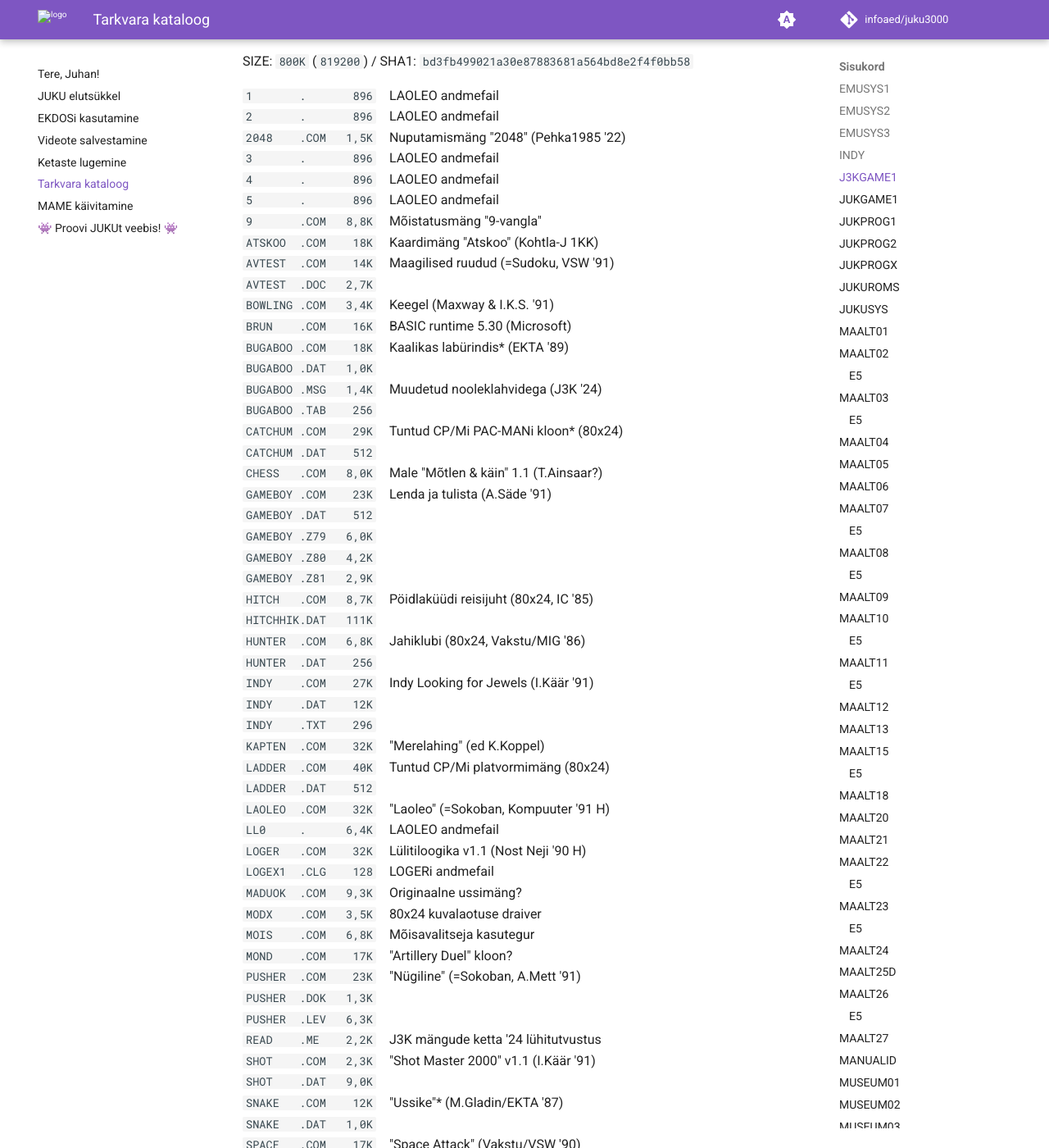
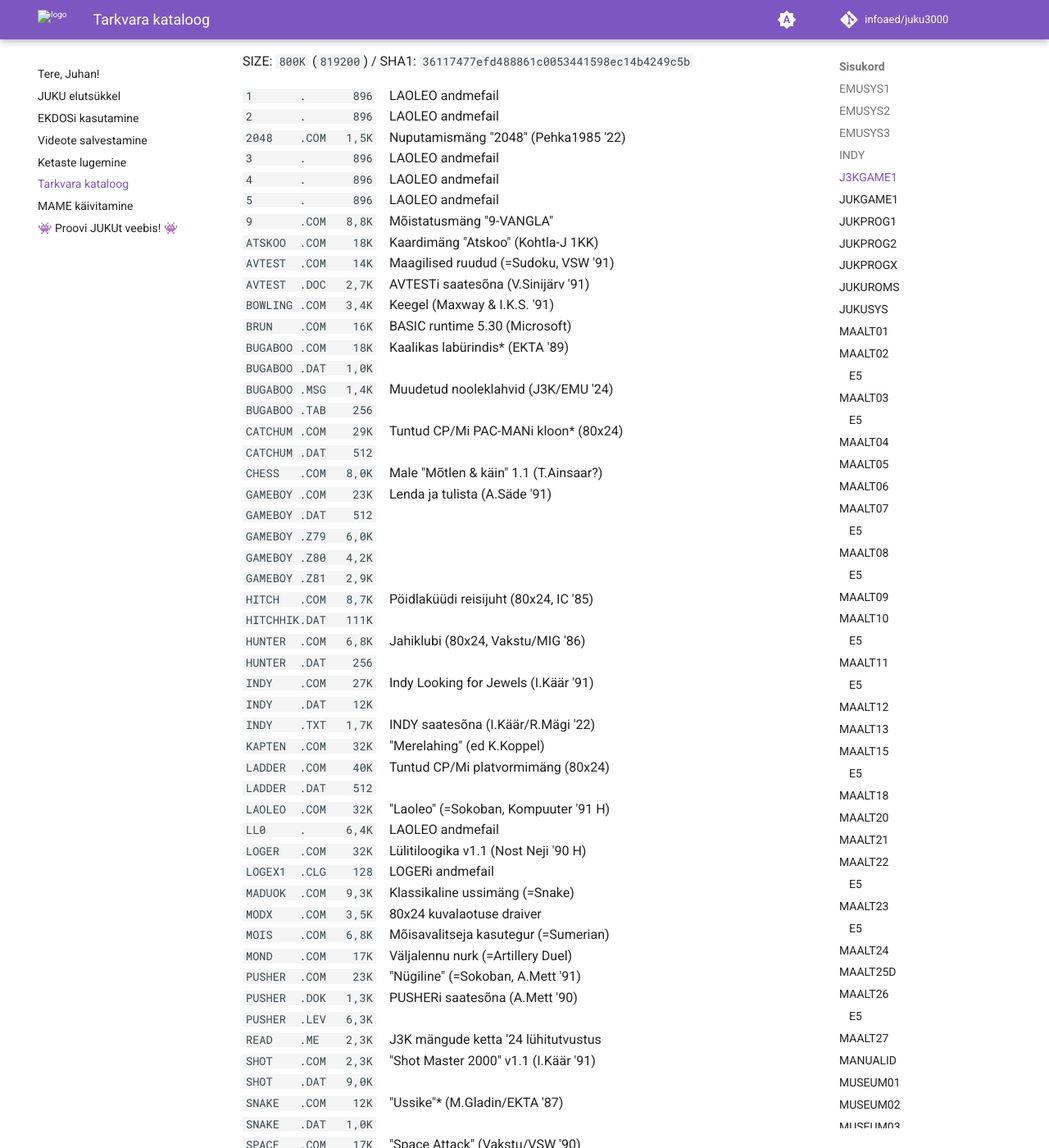
Before and after one commit to infoaed/juku3000, an MkDocs documentation site: the page built from docs/tarkvara-kataloog.md, in a window 1280 px wide and 1400 px high, scrolled down 3596 px. Shown: the whole window at 82% size. Built offline with MkDocs 1.6.1 and Material for MkDocs 9.7.7, drawn with Linux system fonts in a browser that asks for light colours; comment, search, counter and statistics services are not loaded; some of the changed text lies outside the part shown.

Commit message:
Uuenda mängude ketta kirjeldusi, indy.txt asemele pikem fail

```diff
--- a/docs/tarkvara-kataloog.md
+++ b/docs/tarkvara-kataloog.md
@@ -141,7 +141,7 @@ mängudest on teistel JUKU ketastel tervikuna avaldamata. Ketas on kasutusel
 veebiemulaatoris https://infoaed.ee/juku/ ja selle saab alla laadida
 https://elektroonikamuuseum.ee/failid/juku/tarkvara/J3KGAME1.JUK.
 
-SIZE: `800K` (`819200`) / SHA1: `bd3fb499021a30e87883681a564bd8e2f4f0bb58`
+SIZE: `800K` (`819200`) / SHA1: `36117477efd488861c0053441598ec14b4249c5b`
 
 ``1       .       896``    LAOLEO andmefail
 ``2       .       896``    LAOLEO andmefail
@@ -149,15 +149,15 @@ SIZE: `800K` (`819200`) / SHA1: `bd3fb499021a30e87883681a564bd8e2f4f0bb58`
 ``3       .       896``    LAOLEO andmefail
 ``4       .       896``    LAOLEO andmefail
 ``5       .       896``    LAOLEO andmefail
-``9       .COM   8,8K``    Mõistatusmäng "9-vangla"
+``9       .COM   8,8K``    Mõistatusmäng "9-VANGLA"
 ``ATSKOO  .COM    18K``    Kaardimäng "Atskoo" (Kohtla-J 1KK)
 ``AVTEST  .COM    14K``    Maagilised ruudud (=Sudoku, VSW '91)
-``AVTEST  .DOC   2,7K``
+``AVTEST  .DOC   2,7K``    AVTESTi saatesõna (V.Sinijärv '91)
 ``BOWLING .COM   3,4K``    Keegel (Maxway & I.K.S. '91)
 ``BRUN    .COM    16K``    BASIC runtime 5.30 (Microsoft)
 ``BUGABOO .COM    18K``    Kaalikas labürindis\* (EKTA '89)
 ``BUGABOO .DAT   1,0K``
-``BUGABOO .MSG   1,4K``    Muudetud nooleklahvidega (J3K '24)
+``BUGABOO .MSG   1,4K``    Muudetud nooleklahvid (J3K/EMU '24)
 ``BUGABOO .TAB    256``
 ``CATCHUM .COM    29K``    Tuntud CP/Mi PAC-MANi kloon\* (80x24)
 ``CATCHUM .DAT    512``
@@ -173,7 +173,7 @@ SIZE: `800K` (`819200`) / SHA1: `bd3fb499021a30e87883681a564bd8e2f4f0bb58`
 ``HUNTER  .DAT    256``
 ``INDY    .COM    27K``    Indy Looking for Jewels (I.Käär '91)
 ``INDY    .DAT    12K``
-``INDY    .TXT    296``
+``INDY    .TXT   1,7K``    INDY saatesõna (I.Käär/R.Mägi '22)
 ``KAPTEN  .COM    32K``    "Merelahing" (ed K.Koppel)
 ``LADDER  .COM    40K``    Tuntud CP/Mi platvormimäng (80x24)
 ``LADDER  .DAT    512``
@@ -181,22 +181,22 @@ SIZE: `800K` (`819200`) / SHA1: `bd3fb499021a30e87883681a564bd8e2f4f0bb58`
 ``LL0     .      6,4K``    LAOLEO andmefail
 ``LOGER   .COM    32K``    Lülitiloogika v1.1 (Nost Neji '90 H)
 ``LOGEX1  .CLG    128``    LOGERi andmefail
-``MADUOK  .COM   9,3K``    Originaalne ussimäng?
+``MADUOK  .COM   9,3K``    Klassikaline ussimäng (=Snake)
 ``MODX    .COM   3,5K``    80x24 kuvalaotuse draiver
-``MOIS    .COM   6,8K``    Mõisavalitseja kasutegur
-``MOND    .COM    17K``    "Artillery Duel" kloon?
+``MOIS    .COM   6,8K``    Mõisavalitseja kasutegur (=Sumerian)
+``MOND    .COM    17K``    Väljalennu nurk (=Artillery Duel)
 ``PUSHER  .COM    23K``    "Nügiline" (=Sokoban, A.Mett '91)
-``PUSHER  .DOK   1,3K``
+``PUSHER  .DOK   1,3K``    PUSHERi saatesõna (A.Mett '90)
 ``PUSHER  .LEV   6,3K``
-``READ    .ME    2,2K``    J3K mängude ketta '24 lühitutvustus
+``READ    .ME    2,3K``    J3K mängude ketta '24 lühitutvustus
 ``SHOT    .COM   2,3K``    "Shot Master 2000" v1.1 (I.Käär '91)
 ``SHOT    .DAT   9,0K``
 ``SNAKE   .COM    12K``    "Ussike"\* (M.Gladin/EKTA '87)
 ``SNAKE   .DAT   1,0K``
 ``SPACE   .COM    17K``    "Space Attack" (Vakstu/VSW '90)
 ``ZOO     .COM    25K``    "Lode Runner" loomaaias\* (Vakstu '91)
-``ZOO     .TXT    426``
-``TANK    .COM    15K``    Tank UFOde vastu
+``ZOO     .TXT    426``    ZOO saatesõna (ed J3K/EMU '24)
+``TANK    .COM    15K``    Tank UFOde vastu (=Sabotage/Invaders)
 ``TET     .COM    17K``    Hiirega "Tetris" (A.Mett '90 H)
 ``TETRIS  .COM   1,9K``    Graafiline "Tetris" (T.Ainsaar '90)
 ``XONIX   .COM   3,8K``    "Xonix"\* (=Qix, E.Jürviste/EKTA '87)
@@ -219,7 +219,7 @@ SIZE: `800K` (`819200`) / SHA1: `efd6e83669777966d523d323ea61e0352eea88ff`
 ``ASCII   .       896``    Ladina tähestiku font (US laotus)
 ``ATSKOO  .COM    18K``    Kaardimäng "Atskoo" (Kohtla-J 1KK)
 ``AVTEST  .COM    14K``    Maagilised ruudud (=Sudoku, VSW '91)
-``AVTEST  .DOC   2,7K``
+``AVTEST  .DOC   2,7K``    AVTESTi saatesõna (V.Sinijärv '91)
 ``BOWLING .COM   3,5K``    Keegel (Maxway & I.K.S. '91)
 ``BUGABOO .COM    18K``    Kaalikas labürindis (EKTA '89)
 ``BUGABOO .DAT   1,0K``
@@ -249,15 +249,15 @@ SIZE: `800K` (`819200`) / SHA1: `efd6e83669777966d523d323ea61e0352eea88ff`
 ``LL0     .      6,4K``    LAOLEO andmefail
 ``LOGER   .COM    32K``    Lülitiloogika v1.1 (Nost Neji '90 H)
 ``LUKK    .TET    128``
-``MADUOK  .COM   9,3K``    Originaalne ussimäng?
+``MADUOK  .COM   9,3K``    Klassikaline ussimäng (=Snake)
 ``MODX    .COM   3,5K``    80x24 kuvalaotuse draiver
-``MOND    .COM    17K``    "Artillery Duel" kloon?
+``MOND    .COM    17K``    Väljalennu nurk (=Artillery Duel)
 ``RUS     .       896``    Kirillitsa font (KOI-8)
 ``SHOT    .COM   2,3K``    "Shot Master 2000" v1.1 (I.Käär '91)
 ``SNAKE   .COM    12K``    "Ussike" (M.Gladin/EKTA '87)
 ``SNAKE   .DAT   1,0K``
 ``ZOO     .COM    25K``    "Lode Runner" loomaaias (Vakstu '91)
-``TANK    .COM    15K``    Tank UFOde vastu
+``TANK    .COM    15K``    Tank UFOde vastu (=Sabotage/Invaders)
 ``TET     .COM    17K``    Hiirega "Tetris" (A.Mett '90 H)
 ``TETRIS1 .COM   1,9K``    Graafiline "Tetris" (T.Ainsaar '90)
 ``TETRIS  .COM    23K``    "Tetris" 1.1 (A.Mett '90)
@@ -596,9 +596,9 @@ SIZE: `800K` (`819200`) / SHA1: `64b16291e7fdf850a1e3d6aabbd464b760aa3f88`
 ``LADDER  .DAT    512``
 ``LAOLEO  .COM    32K``    "Laoleo" (=Sokoban, Kompuuter '91 H)
 ``LOGER   .COM    32K``    Lülitiloogika v1.1 (Nost Neji '90 H)
-``MADUOK  .COM   9,3K``    Originaalne ussimäng?
+``MADUOK  .COM   9,3K``    Klassikaline ussimäng (=Snake)
 ``MODX    .COM   3,5K``    80x24 kuvalaotuse draiver
-``MOND    .COM    17K``    "Artillery Duel" kloon?
+``MOND    .COM    17K``    Väljalennu nurk (=Artillery Duel)
 ``SHOT    .COM   2,3K``    "Shot Master 2000" v1.1 (I.Käär '91)
 ``SNAKE   .COM    12K``    "Ussike" (M.Gladin/EKTA '87)
 ``SNAKE   .DAT   1,0K``
@@ -641,7 +641,7 @@ SIZE: `800K` (`819200`) / SHA1: `e4223e2bba25dc4b2b3ba4de6a4f63b156566b8a`
 ``MODE    .       256``    40x24, 53x24 ja 64x20 lüliti
 ``MODE    .COM    256``    40x24, 53x24 ja 64x20 lüliti
 ``MODX    .COM   3,5K``    80x24 kuvalaotuse draiver
-``MOND    .COM    17K``    "Artillery Duel" kloon?
+``MOND    .COM    17K``    Väljalennu nurk (=Artillery Duel)
 ``MP      .       17K``    Multiplan 1.05 (Microsoft '81)
 ``MP      .COM    17K``    Multiplan 1.05 (Microsoft '81)
 ``PIP     .COM   7,3K``    Failide kopeerija (CP/M)
@@ -705,7 +705,7 @@ SIZE: `800K` (`819200`) / SHA1: `ce3509c93b718c982f228e99b713ce87a965bb0c`
 ``ALLAN   .PIC      0``
 ``ATSKOO  .COM    18K``    Kaardimäng "Atskoo" (Kohtla-J 1KK)
 ``AVTEST  .COM    14K``    Maagilised ruudud (=Sudoku, VSW '91)
-``AVTEST  .DOC   2,7K``
+``AVTEST  .DOC   2,7K``    AVTESTi saatesõna (V.Sinijärv '91)
 ``B80     .COM    24K``    BASIC-80 5.21 (Microsoft '81)
 ``BIO80   .BAS   2,0K``
 ``BOWLING .COM   3,5K``    Keegel (Maxway & I.K.S. '91)
@@ -770,7 +770,7 @@ SIZE: `800K` (`819200`) / SHA1: `ce3509c93b718c982f228e99b713ce87a965bb0c`
 SIZE: `800K` (`819200`) / SHA1: `5c86653a2a1656bce163d92c1b774d3a7e39aae6`
 
 ``AVTEST  .COM    14K``
-``AVTEST  .DOC   2,7K``
+``AVTEST  .DOC   2,7K``    AVTESTi saatesõna (V.Sinijärv '91)
 ``BOWLING .COM   3,5K``    Keegel (Maxway & I.K.S. '91)
 ``BUGABOO .COM    18K``    Kaalikas labürindis (EKTA '89)
 ``BUGABOO .DAT   1,0K``
@@ -781,7 +781,7 @@ SIZE: `800K` (`819200`) / SHA1: `5c86653a2a1656bce163d92c1b774d3a7e39aae6`
 ``COMPU   .COM   1,8K``    Compute Mate 160 printeri draiver
 ``INDY    .COM    27K``    Indy Looking for Jewels (I.Käär '91)
 ``MODX    .COM   3,5K``    80x24 kuvalaotuse draiver
-``MOND    .COM    17K``    "Artillery Duel" kloon?
+``MOND    .COM    17K``    Väljalennu nurk (=Artillery Duel)
 ``SNAKE   .COM    12K``    "Ussike" (M.Gladin/EKTA '87)
 ``XONIX   .COM   3,8K``    "Qixi" kloon (E.Jürviste/EKTA '87)
 
@@ -800,7 +800,7 @@ SIZE: `800K` (`819200`) / SHA1: `e06467eafb906cdf21da1f896d4beb040f37302a`
 ``5       .       896``    LAOLEO andmefail
 ``ATSKOO  .COM    18K``    Kaardimäng "Atskoo" (Kohtla-J 1KK)
 ``AVTEST  .COM    14K``    Maagilised ruudud (=Sudoku, VSW '91)
-``AVTEST  .DOC   2,7K``
+``AVTEST  .DOC   2,7K``    AVTESTi saatesõna (V.Sinijärv '91)
 ``B80     .COM    24K``    BASIC-80 5.21 (Microsoft '81)
 ``BIO80   .BAS   2,0K``
 ``BOWLING .COM   3,5K``    Keegel (Maxway & I.K.S. '91)
@@ -830,7 +830,7 @@ SIZE: `800K` (`819200`) / SHA1: `e06467eafb906cdf21da1f896d4beb040f37302a`
 ``LUKK    .TET    128``
 ``MADUOK  .$$$      0``
 ``MODX    .COM   3,5K``    80x24 kuvalaotuse draiver
-``MOND    .COM    17K``    "Artillery Duel" kloon?
+``MOND    .COM    17K``    Väljalennu nurk (=Artillery Duel)
 ``PATTERN .PIC   7,2K``
 ``PIP     .COM   7,3K``    Failide kopeerija (CP/M)
 ``POWER   .COM    16K``    Kettahaldur 3.03 (P.Breder '82)
@@ -872,14 +872,14 @@ SIZE: `800K` (`819200`) / SHA1: `1bab084d9d7869327319fbc9cc3de245df9eab32`
 ``LAOLEO  .COM    32K``    "Laoleo" (=Sokoban, Kompuuter '91 H)
 ``LLL     .COM    31K``
 ``MODE    .COM    256``    40x24, 53x24 ja 64x20 lüliti
-``MOND    .COM    17K``    "Artillery Duel" kloon?
+``MOND    .COM    17K``    Väljalennu nurk (=Artillery Duel)
 ``MP      .$$$      0``
 ``MUSAM   .COM   3,7K``    Klaver "Musa Master" (EKTA '89)
 ``PIP     .COM   7,3K``    Failide kopeerija (CP/M)
 ``POWER   .COM    16K``    Kettahaldur 3.03 (P.Breder '82)
 ``SNAKE   .COM    12K``    "Ussike" (M.Gladin/EKTA '87)
 ``ZOO     .COM    25K``    "Lode Runner" loomaaias (Vakstu '91)
-``TANK    .COM    15K``    Tank UFOde vastu
+``TANK    .COM    15K``    Tank UFOde vastu (=Sabotage/Invaders)
 ``TET     .COM    17K``
 ``TETRIS  .COM    23K``    "Tetris" 1.1 (A.Mett '90)
 ``WS      .COM    16K``    MicroPro WordStar 3.0 (64x20)
@@ -1192,7 +1192,7 @@ SIZE: `800K` (`819200`) / SHA1: `9612a6d94a2587848cafc342bc1706e83c9e0ed3`
 ``4       .       896``    LAOLEO andmefail
 ``5       .       896``    LAOLEO andmefail
 ``AVTEST  .COM    14K``    Maagilised ruudud (=Sudoku, VSW '91)
-``AVTEST  .DOC   2,7K``
+``AVTEST  .DOC   2,7K``    AVTESTi saatesõna (V.Sinijärv '91)
 ``B80     .COM    24K``    BASIC-80 5.21 (Microsoft '81)
 ``BIO80   .BAS   2,0K``
 ``CATCHIUM.$$$      0``
@@ -1281,7 +1281,7 @@ SIZE: `800K` (`819200`) / SHA1: `787ae3e0776d9feefb079ce397a8ed4ee759c5ec`
 ``MAKK    .PIC   1,9K``
 ``MEHHAAN .PIC   3,4K``
 ``MODE    .COM    256``    40x24, 53x24 ja 64x20 lüliti
-``MOND    .COM    17K``    "Artillery Duel" kloon?
+``MOND    .COM    17K``    Väljalennu nurk (=Artillery Duel)
 ``MUSAM   .COM   3,7K``    Klaver "Musa Master" (EKTA '89)
 ``NSVL    .PIC   3,3K``
 ``POWER   .COM    16K``    Kettahaldur 3.03 (P.Breder '82)
@@ -1335,7 +1335,7 @@ SIZE: `800K` (`819200`) / SHA1: `11e18ae89b5943386a538cbff53d18c46dcb4798`
 ``5       .       896``    LAOLEO andmefail
 ``ATSKOO  .COM    18K``    Kaardimäng "Atskoo" (Kohtla-J 1KK)
 ``AVTEST  .COM    14K``    Maagilised ruudud (=Sudoku, VSW '91)
-``AVTEST  .DOC   2,7K``
+``AVTEST  .DOC   2,7K``    AVTESTi saatesõna (V.Sinijärv '91)
 ``B80     .COM    24K``    BASIC-80 5.21 (Microsoft '81)
 ``BIO80   .BAS   2,0K``
 ``BOWLING .COM   3,5K``    Keegel (Maxway & I.K.S. '91)
@@ -1374,7 +1374,7 @@ SIZE: `800K` (`819200`) / SHA1: `58c157f28a3a49ce7b0f0fbffba939ee2a851116`
 ``AASTAD  .PIC   2,2K``
 ``ATSKOO  .COM    18K``    Kaardimäng "Atskoo" (Kohtla-J 1KK)
 ``AVTEST  .COM    14K``    Maagilised ruudud (=Sudoku, VSW '91)
-``AVTEST  .DOC   2,7K``
+``AVTEST  .DOC   2,7K``    AVTESTi saatesõna (V.Sinijärv '91)
 ``B80     .COM    24K``    BASIC-80 5.21 (Microsoft '81)
 ``BIGDASAR.PIC   1,3K``
 ``BIKE    .PIC   2,0K``
@@ -1421,7 +1421,7 @@ SIZE: `800K` (`819200`) / SHA1: `58c157f28a3a49ce7b0f0fbffba939ee2a851116`
 ``­ MEHHAAN.PIC   5,2K``
 ``MEHHAAN .PIC   3,4K``
 ``MIKA    .PIC   1,2K``
-``MOND    .COM    17K``    "Artillery Duel" kloon?
+``MOND    .COM    17K``    Väljalennu nurk (=Artillery Duel)
 ``MUSAM   .COM      0``
 ``MUSKET\R.PIC   1,3K``
 ``NSVL    .PIC   3,3K``
@@ -1498,7 +1498,7 @@ SIZE: `800K` (`819200`) / SHA1: `c695e5833d7aa7dd2bb161b6948819c027dac0b8`
 ``ANDMED  .DBF   1,0K``
 ``AVTEST  .$$$      0``
 ``AVTEST  .COM    14K``    Maagilised ruudud (=Sudoku, VSW '91)
-``AVTEST  .DOC   2,7K``
+``AVTEST  .DOC   2,7K``    AVTESTi saatesõna (V.Sinijärv '91)
 ``B80     .COM    24K``    BASIC-80 5.21 (Microsoft '81)
 ``CD      .PIC   3,4K``
 ``COMPU   .COM   1,8K``    Compute Mate 160 printeri draiver
@@ -1952,7 +1952,7 @@ SIZE: `800K` (`819200`) / SHA1: `17eefcd63de191d00059516aacfc16d9abf56400`
 ``PRIIT   .       17K``
 ``PUSHER  .COM    23K``    "Nügiline" (=Sokoban, A.Mett '91)
 ``PUSHER  .DAT    17K``
-``PUSHER  .DOK   1,3K``
+``PUSHER  .DOK   1,3K``    PUSHERi saatesõna (A.Mett '90)
 ``PUSHER  .LEV   6,3K``
 ``SAKOOL  .PIC   2,4K``
 ``SHOT    .COM   2,3K``    "Shot Master 2000" v1.1 (I.Käär '91)
@@ -1970,7 +1970,7 @@ SIZE: `800K` (`819200`) / SHA1: `17eefcd63de191d00059516aacfc16d9abf56400`
 
 ### E5
 
-``MOIS    .COM   6,8K``    Mõisavalitseja kasutegur
+``MOIS    .COM   6,8K``    Mõisavalitseja kasutegur (=Sumerian)
 ``ZOO     .COM    25K``
 
 ## VAKSTU
```
Also changed, not shown: other parts of docs/tarkvara-kataloog.md (+3 -3 lines), docs/j3k-games.txt (+15 -15 lines), docs/mängude-ketas-2024.md (+15 -15 lines), docs/tarkvara-kataloog.txt (+37 -37 lines), 2 other files.
